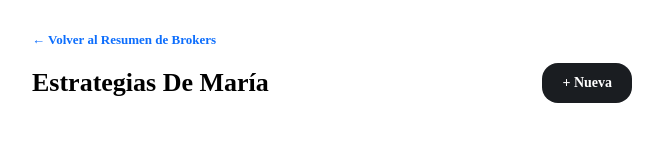
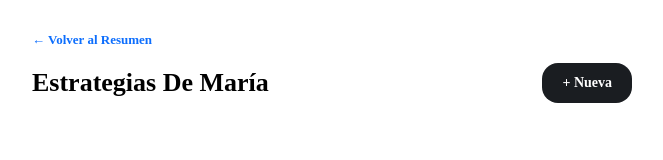
Before and after one commit to jpasman82/portfolio-tracker, a React (Vite) app: page /rotaciones in a window 1280 px wide. Shown: the top 160 px of the page, without its empty margins (308-971 px from the left). Built offline with nearby package versions, Linux system fonts and the light colour scheme; no server answers; the database is empty.

Commit message:
Update Dashboard.jsx

```diff
--- a/src/pages/Dashboard.jsx
+++ b/src/pages/Dashboard.jsx
@@ -42,10 +42,7 @@ export default function Dashboard() {
 
   return (
     <div style={{ padding: '24px 15px', maxWidth: '600px', margin: 'auto' }}>
-
-      <Link to="/" style={{ textDecoration: 'none', color: '#0d6efd', fontWeight: 700, fontSize: '13px', display: 'block', marginBottom: '15px' }}>
-        ← Volver al Resumen de Brokers
-      </Link>
+      <Link to="/" style={{ textDecoration: 'none', color: '#0d6efd', fontWeight: 700, fontSize: '13px', display: 'block', marginBottom: '15px' }}>← Volver al Resumen</Link>
 
       <div style={{ display: 'flex', justifyContent: 'space-between', alignItems: 'center', marginBottom: '24px' }}>
         <h2 style={{ fontSize: '26px', fontWeight: 900, margin: 0 }}>Estrategias De María</h2>
@@ -82,11 +79,8 @@ export default function Dashboard() {
 
                 <div style={{ marginBottom: '16px' }}>
                   <h3 style={{ fontSize: '19px', fontWeight: 800, margin: '0 0 8px 0', paddingRight: '80px', lineHeight: '1.2' }}>{event.eventName}</h3>
-
                   <div style={{ display: 'flex', gap: '8px', alignItems: 'center', marginBottom: '15px' }}>
-                    <span style={{ fontSize: '11px', color: '#6c757d', fontWeight: 800, backgroundColor: '#f0f2f5', padding: '4px 8px', borderRadius: '6px' }}>
-                      {event.tradeDate}
-                    </span>
+                    <span style={{ fontSize: '11px', color: '#6c757d', fontWeight: 800, backgroundColor: '#f0f2f5', padding: '4px 8px', borderRadius: '6px' }}>{event.tradeDate}</span>
                     {event.isClosed && <span style={{ fontSize: '9px', fontWeight: 900, backgroundColor: '#1a1d21', color: 'white', padding: '4px 8px', borderRadius: '6px' }}>CERRADA</span>}
                   </div>
 
```
